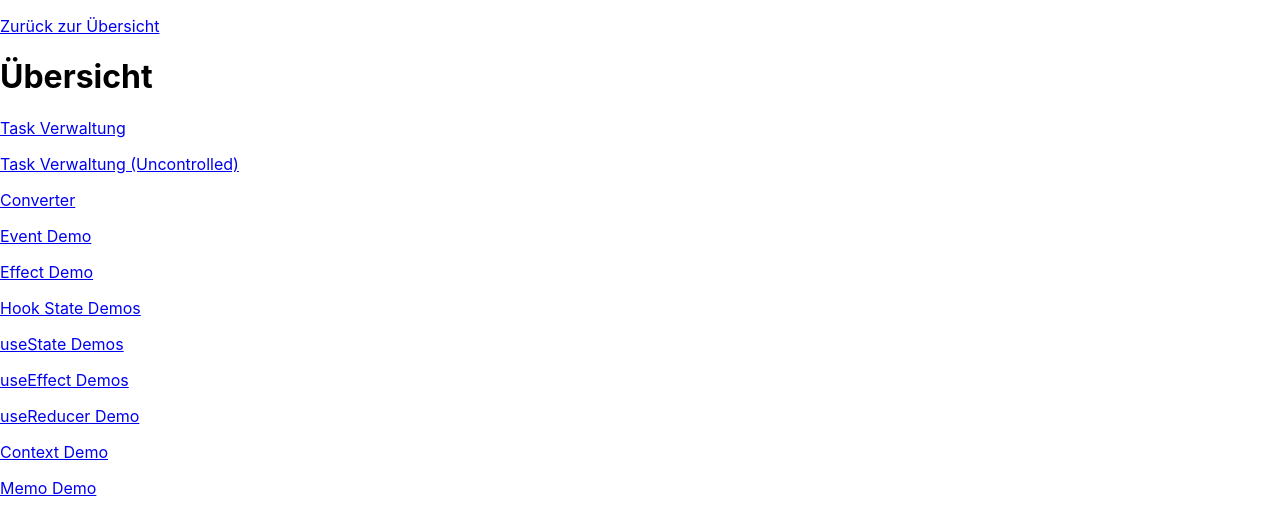
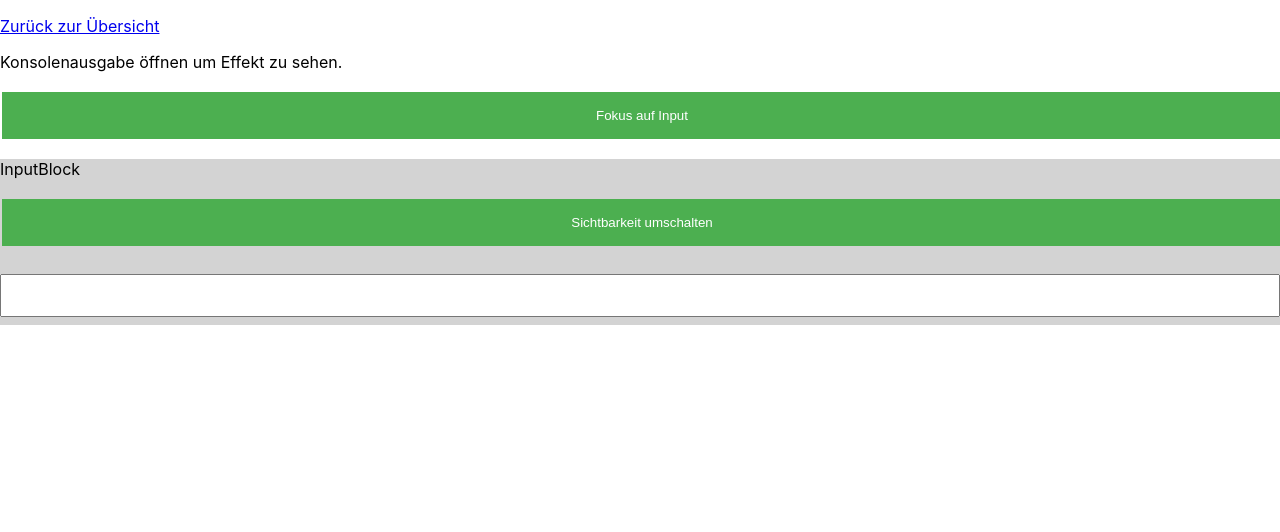
Before and after one commit to dimader/react_demo, a React (Create React App) app: page /#/refcallback in a window 1280 px wide. Shown: the top 532 px of the page. Built offline with nearby package versions, Linux system fonts and the light colour scheme.

Commit message:
Ref. Callback Demo.

```diff
--- a/src/components/Overview.tsx
+++ b/src/components/Overview.tsx
@@ -17,6 +17,7 @@ import { TasksViewUncontrolled } from './task/TaskExampleUncontrolled';
 import MemoOverview from './demos/MemoDemo';
 import UseReducerOverview from './demos/UseReducer';
 import ContextDemo from './demos/UseContextDemo';
+import RefCallbackOverview from './demos/RefCallbackDemo';
 
 export default Overview;
 
@@ -32,6 +33,7 @@ const components = [
     {decs: "useReducer Demo", path:"/usereducer", component: UseReducerOverview},
     {decs: "Context Demo", path:"/useContext", component: ContextDemo},
     {decs: "Memo Demo", path:"/memo", component: MemoOverview},
+    {decs: "Ref Callback Demo", path:"/refcallback", component: RefCallbackOverview},
 ];
 
 function Overview() {
--- /dev/null
+++ b/src/components/demos/RefCallbackDemo.tsx
@@ -0,0 +1,52 @@
+import React, { useState } from 'react';
+
+export default function RefCallbackOverview() {
+    return (<>
+        <RefDemo />
+    </>);
+};
+
+interface InputBlockProps {
+    refCallback: (node: HTMLInputElement) => void
+};
+function InputBlock(props: InputBlockProps) {
+    const [visible, setVisible] = useState(true);
+
+    return (<>
+
+        <p>InputBlock</p>
+        <input type="button" onClick={() => {
+            setVisible(prev => !prev);
+            }} value="Sichtbarkeit umschalten" />
+        <p/>
+        {visible &&
+            <input ref={props.refCallback} type="search" />
+        }
+    </>);
+};
+
+function RefDemo() {
+
+    const input = React.useRef<HTMLInputElement | null>(null);
+
+    const inputElementCallback = (node: HTMLInputElement) => {
+        console.log("inputElement changed: " + node);
+
+        input.current = node;
+        // node.getBoundingClientRect().height
+    };
+
+    return (<>
+        <p>Konsolenausgabe öffnen um Effekt zu sehen.</p>
+
+        <input type="button" onClick={() => {
+            input.current?.focus();
+            }} value="Fokus auf Input" />
+        <p/>
+
+        <div style={{ backgroundColor: "lightgray" }}>
+            <InputBlock refCallback={inputElementCallback} />
+        </div>
+
+    </>);
+};
```
